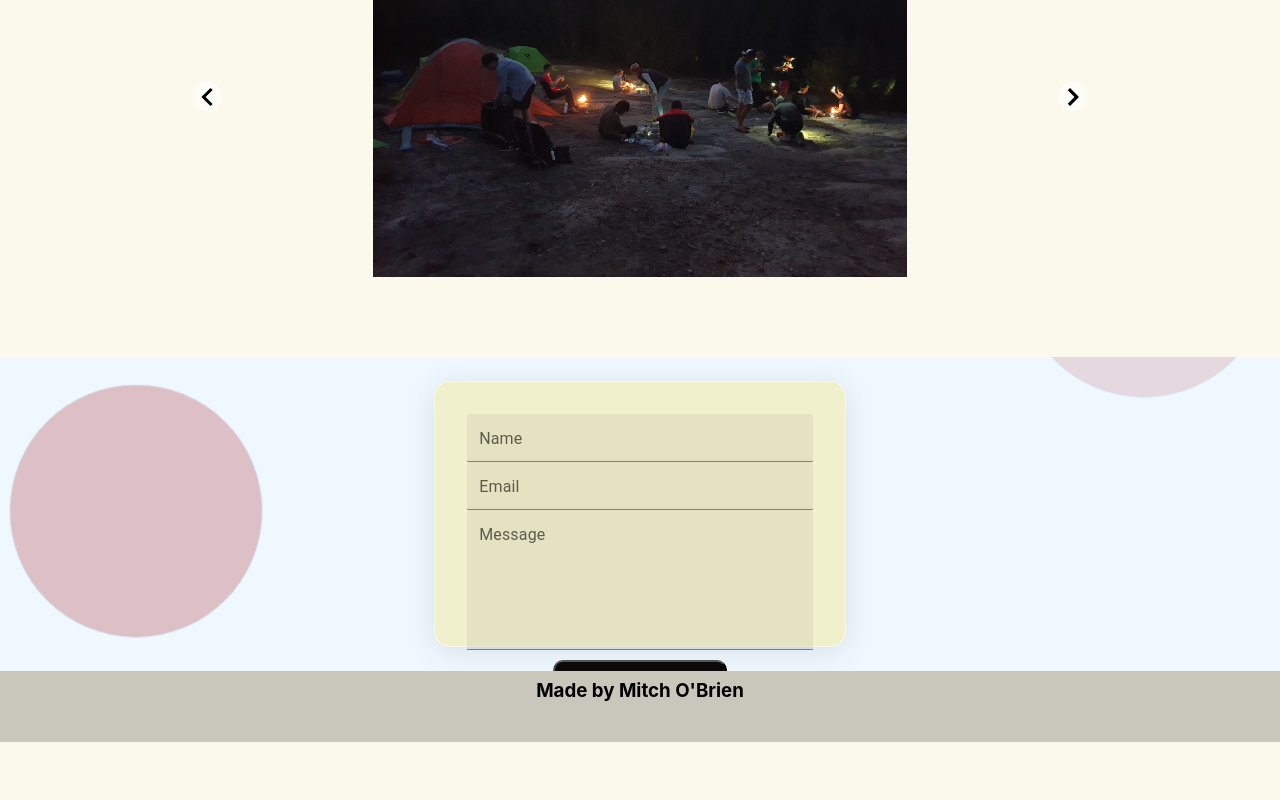
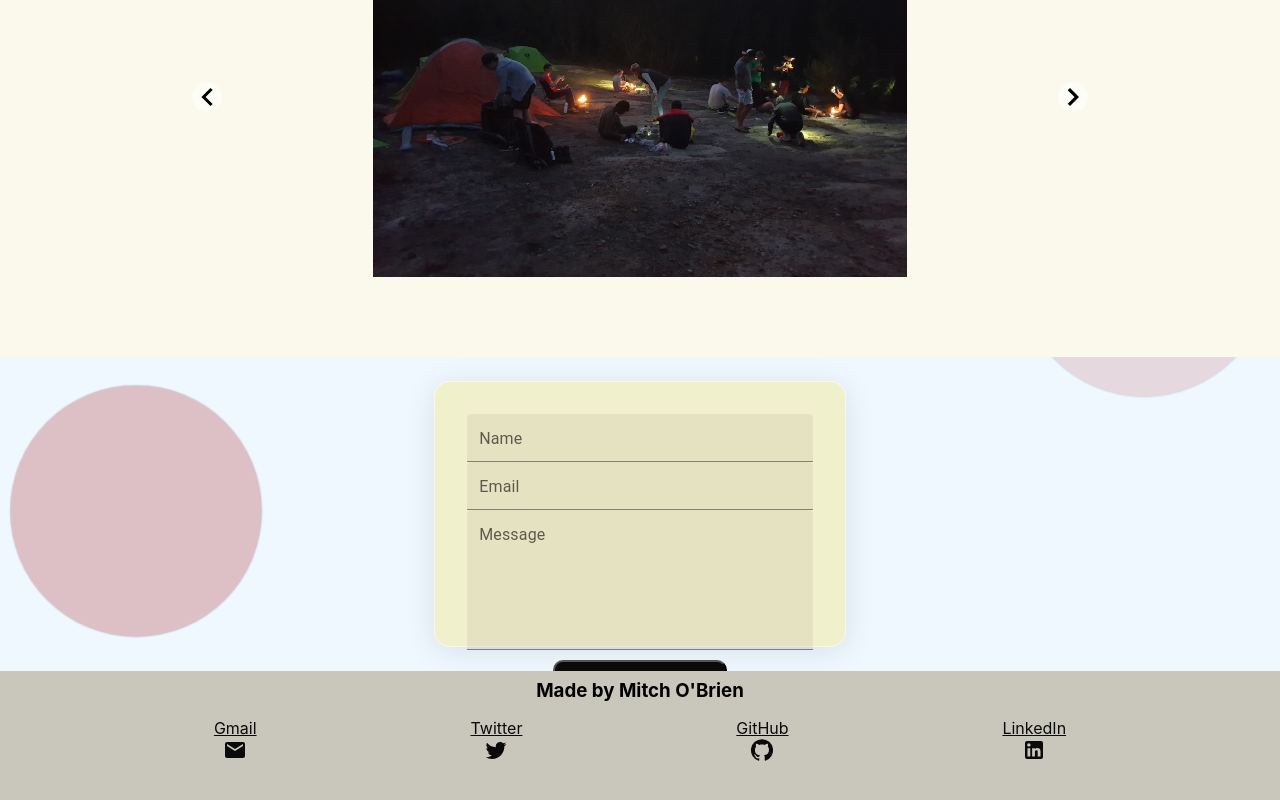
Before and after one commit to OB-CODE/Website, a React (Create React App) app in the folder ob-website/: page / in a window 1280 px wide. Shown: the part 4279-5079 px from the top of the page. Before the commit the page ends 5021 px from the top, so only its background shows below. Built offline with nearby package versions, Linux system fonts and the light colour scheme.

Commit message:
contact details added to page base

```diff
--- a/ob-website/src/components/Nav/Socials.js
+++ b/ob-website/src/components/Nav/Socials.js
@@ -2,22 +2,14 @@ import React from 'react'
 import StyledSpeedDial, { SpeedDialProps } from '@mui/material/SpeedDial';
 import SpeedDialIcon from '@mui/material/SpeedDialIcon';
 import SpeedDialAction from '@mui/material/SpeedDialAction';
+import './Socials.scss';
+import actions from "./linkDetails";
+
+import { Box } from '@mui/system';
 
 
-//Icons
-import EmailIcon from '@mui/icons-material/Email';
-import TwitterIcon from '@mui/icons-material/Twitter';
-import GitHubIcon from '@mui/icons-material/GitHub';
-import LinkedInIcon from '@mui/icons-material/LinkedIn';
-import { Box } from '@mui/system';
-import zIndex from '@mui/material/styles/zIndex';
 
-const actions = [
-    { icon: <EmailIcon />, name: 'Gmail', url: 'https://mail.google.com/' },
-    { icon: <TwitterIcon />, name: 'Twitter', url: 'https://twitter.com/Mitch_OB_CODE' },
-    { icon: <GitHubIcon />, name: 'GitHub', url: 'https://github.com/OB-CODE' },
-    { icon: <LinkedInIcon />, name: 'LinkedIn', url: 'www.linkedin.com/in/mitchellobriense01' },
-  ]
+
 const Socials = () => {
 
   // const [direction, setDirection] = React.useState('up');
@@ -34,6 +26,7 @@ const Socials = () => {
 
 
   return (
+    <div className="stay">
       <Box sx={{ mt: 0, height: 0, transform: 'translateZ(10px)', flexGrow: 1 }}>
         < StyledSpeedDial
           ariaLabel="SpeedDial basic example"
@@ -53,6 +46,7 @@ const Socials = () => {
         ))}
         </StyledSpeedDial>
       </Box>
+    </div>
   )
 }
 
--- /dev/null
+++ b/ob-website/src/components/Nav/Socials.scss
@@ -0,0 +1,5 @@
+.stay {
+  position: fixed;
+  right: 10px;
+  top: 10px;
+}
--- /dev/null
+++ b/ob-website/src/components/Nav/linkDetails.js
@@ -0,0 +1,13 @@
+import EmailIcon from '@mui/icons-material/Email';
+import TwitterIcon from '@mui/icons-material/Twitter';
+import GitHubIcon from '@mui/icons-material/GitHub';
+import LinkedInIcon from '@mui/icons-material/LinkedIn';
+
+const actions = [
+  { icon: <EmailIcon />, name: 'Gmail', url: 'https://mail.google.com/' },
+  { icon: <TwitterIcon />, name: 'Twitter', url: 'https://twitter.com/Mitch_OB_CODE' },
+  { icon: <GitHubIcon />, name: 'GitHub', url: 'https://github.com/OB-CODE' },
+  { icon: <LinkedInIcon />, name: 'LinkedIn', url: 'https://linkedin.com/in/mitchellobriense01' },
+]
+
+export default actions
--- a/ob-website/src/components/contact/Contact.js
+++ b/ob-website/src/components/contact/Contact.js
@@ -5,6 +5,8 @@ import emailjs from '@emailjs/browser';
 
 import './Contact.scss';
 import { TextField } from "@mui/material";
+import { CallToActionSharp } from "@mui/icons-material";
+import actions from '../Nav/linkDetails'
 
 
 
@@ -84,9 +86,24 @@ const Contact = () => {
         </div>
         <div className="botStrip">
           <h3>Made by Mitch O'Brien</h3>
+        <div className="spreadDetails">
+          {actions.map((action, index) =>
+            <div key={action.name}>
+              <a href={action.url}>
+                <div>{action.name}</div>
+                <div>{action.icon}</div>
+              </a>
+            </div>
+          )}
         </div>
-      </section>
+      </div>
+    </section>
   );
 };
 
 export default Contact;
+
+// key={action.name}
+// icon={action.icon}
+// tooltipTitle={action.name}
+// href={action.url}
--- a/ob-website/src/components/contact/Contact.scss
+++ b/ob-website/src/components/contact/Contact.scss
@@ -146,3 +146,14 @@
     right: -10vw;
   }
 }
+
+.spreadDetails {
+  padding-top: 2vh;
+  display: flex;
+  flex-direction: row;
+  justify-content: space-evenly;
+
+  a {
+    color: #0a0a0a;
+  }
+}
```
Lines whose indentation alone changed are shown as unchanged.
